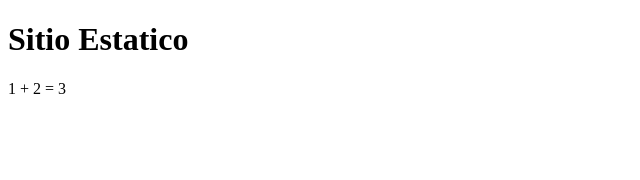
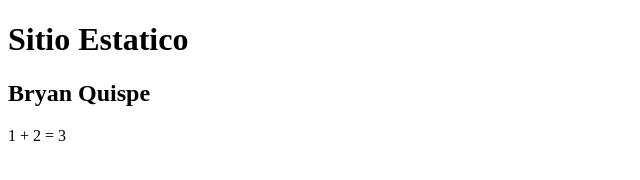
Before and after one commit to Bryan-Quispe/PruebasLa2P3, a website: page public/index.html in a window 1280 px wide. Shown: the whole page, without its empty margins (0-640 px from the left). Drawn offline with Linux system fonts and the light colour scheme.

Commit message:
Firebase ci uwu

```diff
--- a/public/index.html
+++ b/public/index.html
@@ -7,6 +7,7 @@
   </head>
   <body>
     <h1>Sitio Estatico</h1>
+    <h2>Bryan Quispe</h2>
     <p id="out"></p>
     <script src="app.js"></script>
   </body>
```
